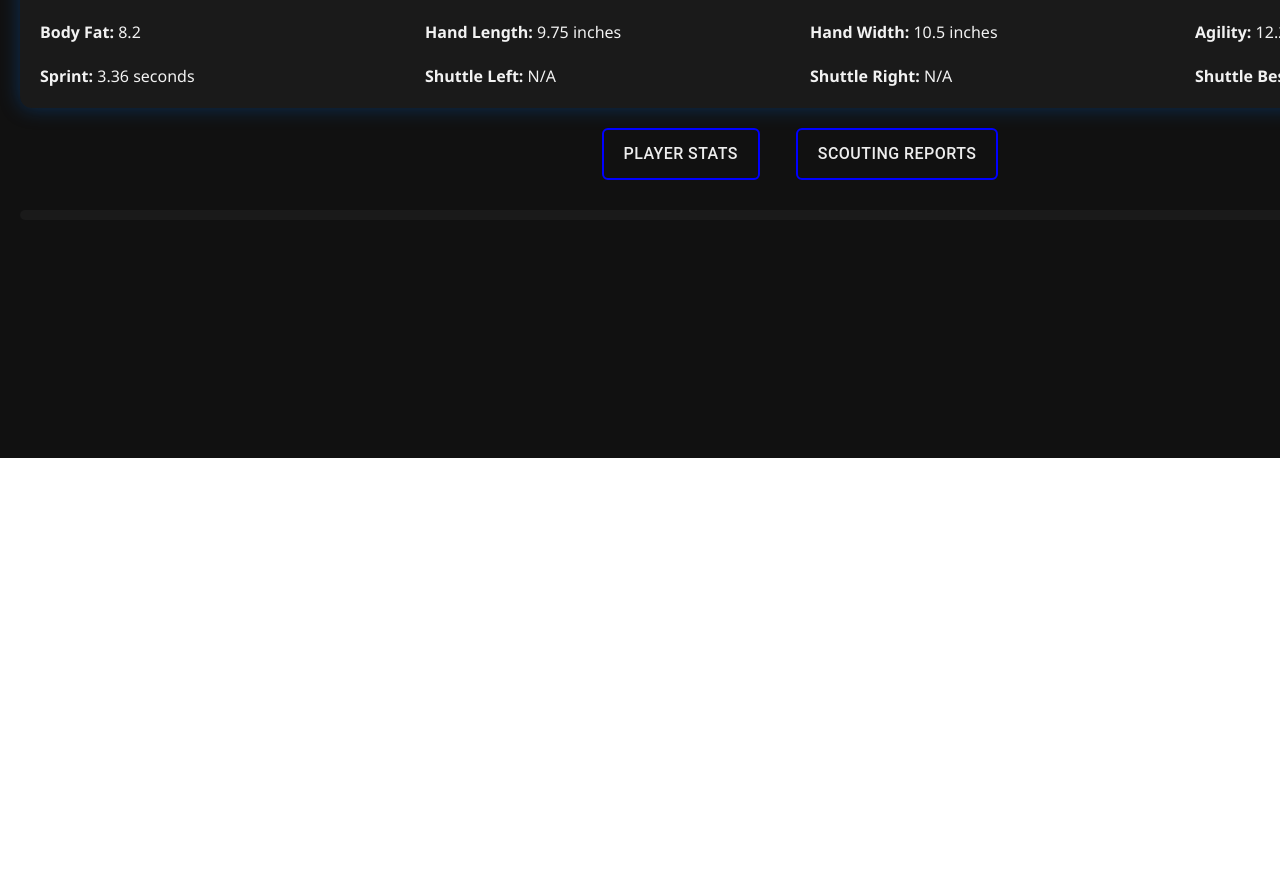
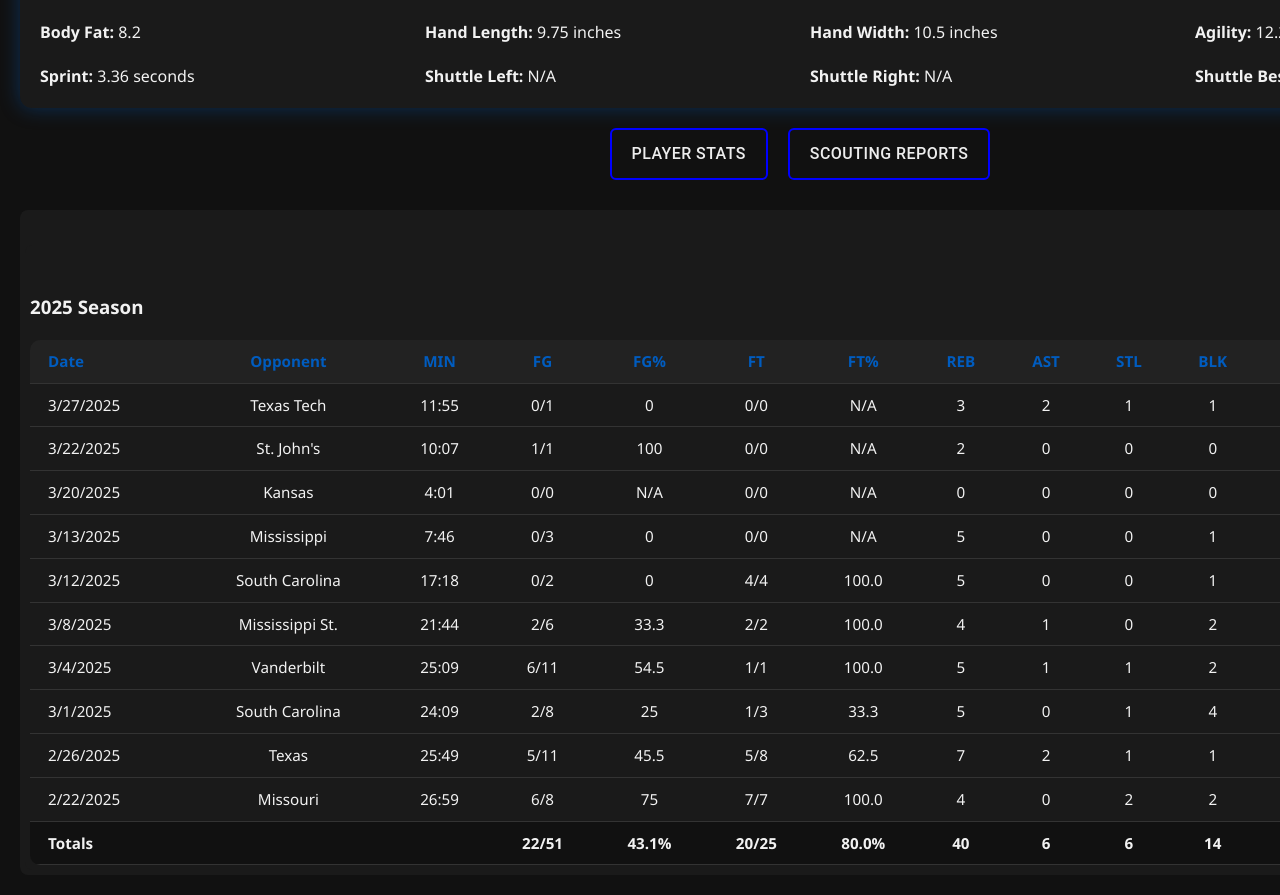
Before and after one commit to harishdukkipati/Mavs-App, a React (Vite) app: page /player/118028 in a window 1280 px wide. Shown: the part 382-1277 px from the top of the page. Before the commit the page ends 840 px from the top, so only its background shows below. Built offline with nearby package versions, Linux system fonts and the light colour scheme.

Commit message:
aight fine

```diff
--- a/src/components/PlayerProfile.jsx
+++ b/src/components/PlayerProfile.jsx
@@ -11,7 +11,6 @@ import ScoutingReport  from './PlayerMeasurments';
 import BigBoard from './BigBoard';
 
 function PlayerProfile() {
-  const navigate = useNavigate();
   const [activeTab, setActiveTab] = useState(null);
 
   return (
@@ -31,7 +30,6 @@ function PlayerProfile() {
           variant={activeTab === 'reports' ? 'contained' : 'outlined'}
           color="warning"
           onClick={() => setActiveTab('reports')}
-          sx={{ ml: 2 }}
         >
           Scouting Reports
         </Button>
@@ -39,7 +37,9 @@ function PlayerProfile() {
 
       {/* Tab content */}
       <div className="tab-content">
-        {activeTab === 'stats' && <PlayerStatistics />}
+      <div className="table-scroll-wrapper">
+          <PlayerStatistics />
+      </div>
         {activeTab === 'reports' && <ScoutingReports />}
       </div>
     </div>
```
